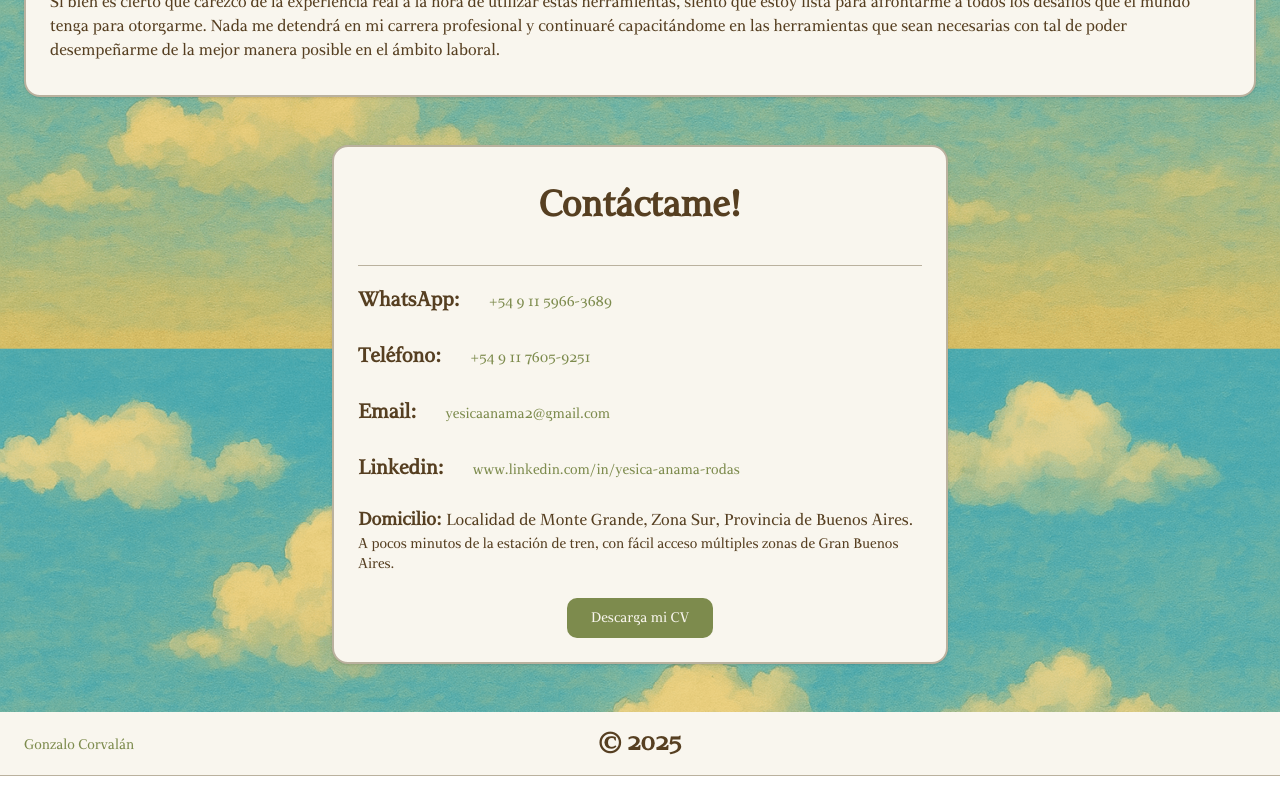
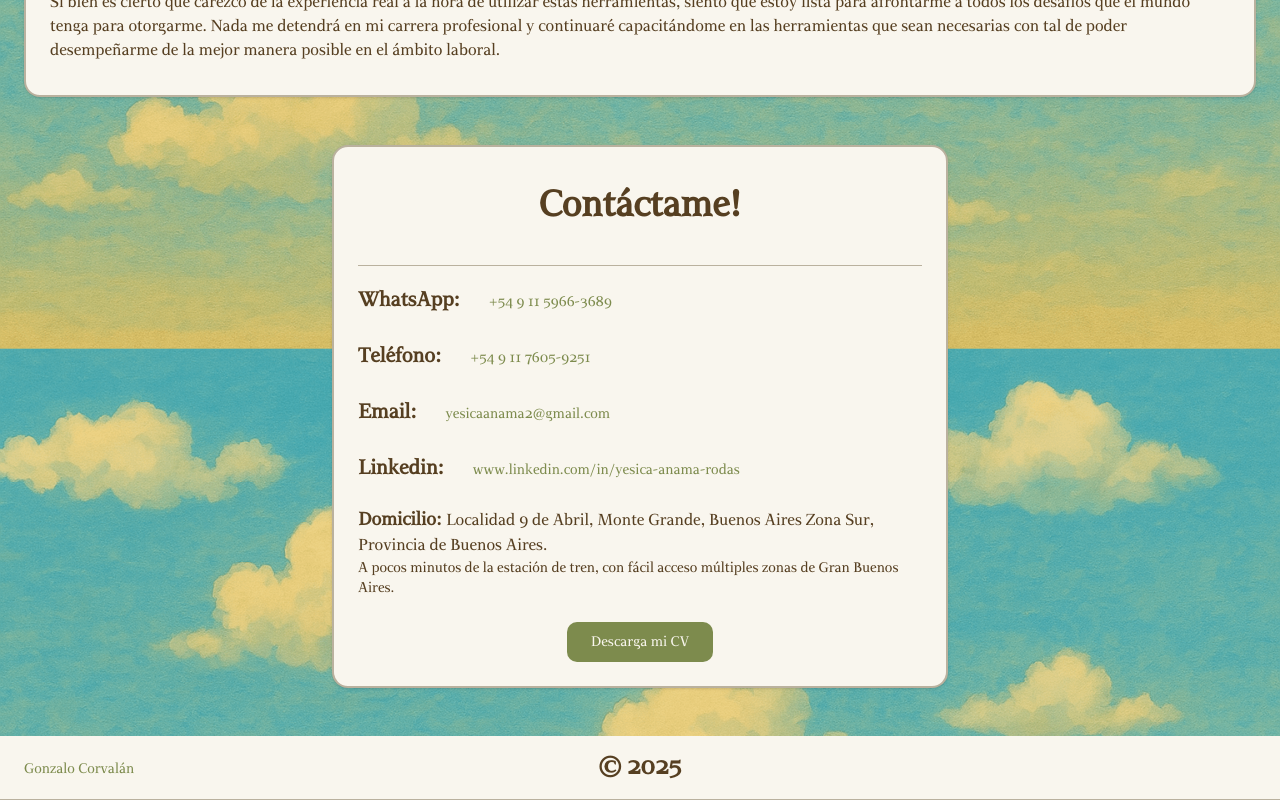
Before and after one commit to TheMrCorvy/cv-anama, a Next.js app: page / in a window 1280 px wide. Shown: the part 1358-2158 px from the top of the page. Before the commit the page ends 2134 px from the top, so only its background shows below. Built offline with nearby package versions, Linux system fonts and the light colour scheme.

Commit message:
updated address

```diff
--- a/app/page.tsx
+++ b/app/page.tsx
@@ -252,7 +252,7 @@ export default function CV() {
 								<span className="font-bold text-lg">
 									Domicilio:{" "}
 								</span>
-								Localidad de Monte Grande, Zona Sur, Provincia
+								Localidad 9 de Abril, Monte Grande, Buenos Aires Zona Sur, Provincia
 								de Buenos Aires.
 							</p>
 							<p className="text-sm">
```
